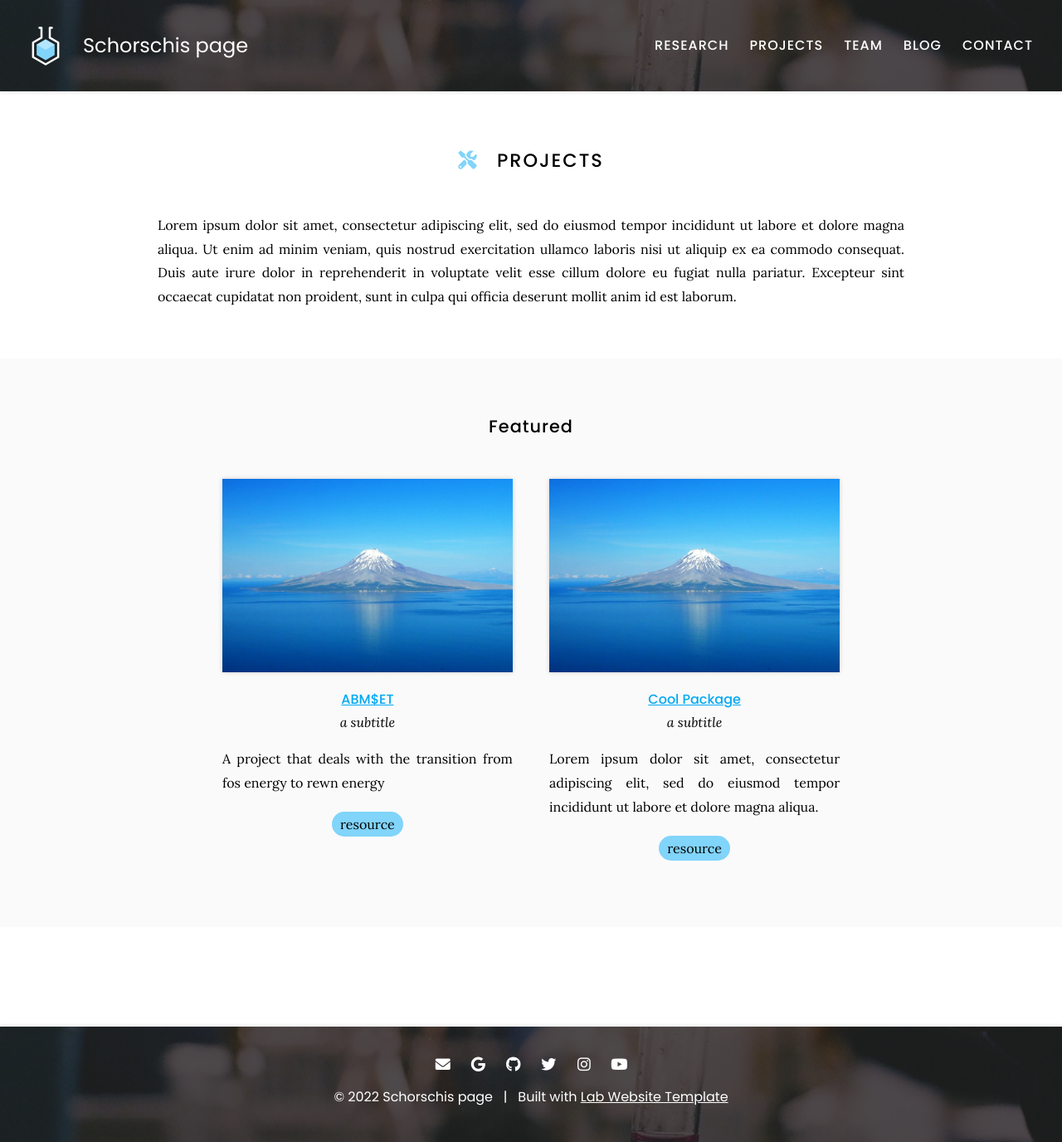
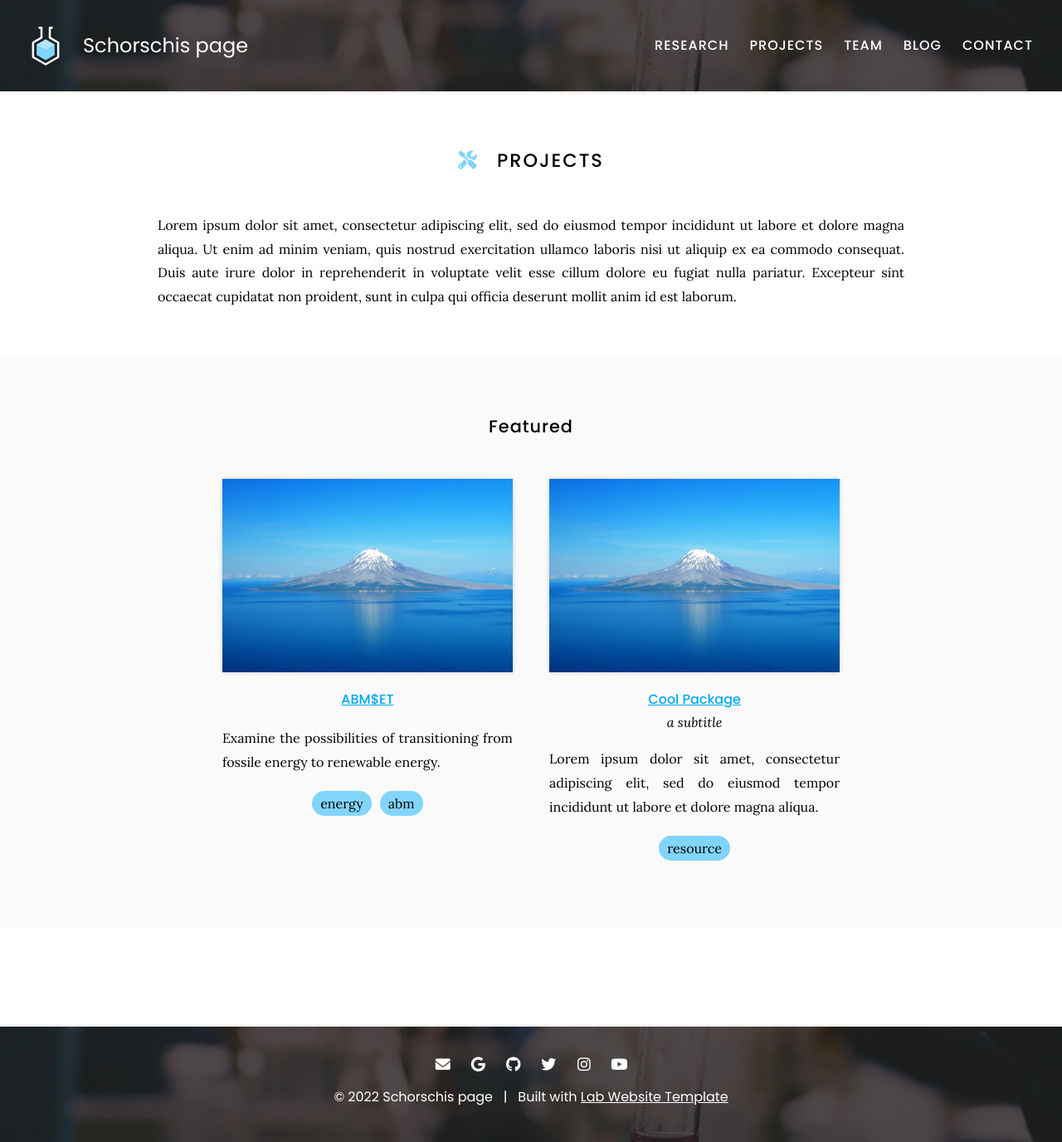
Before and after one commit to geowei1/geowei1.github.io, a Jekyll site: the page built from projects/index.md, in a window 1280 px wide. Shown: the whole page at 83% size. Built offline with Jekyll 4.4.1, drawn with Linux system fonts in a browser that asks for light colours.

Commit message:
Update tools.yaml

```diff
--- a/_data/tools.yaml
+++ b/_data/tools.yaml
@@ -1,12 +1,12 @@
 - title: ABM$ET
-  subtitle: a subtitle
   group: featured
   image: images/photo.jpg
   link: /projects/project1
-  description: A project that deals with the transition from fos energy to rewn energy
+  description: Examine the possibilities of transitioning from fossile energy to renewable energy.
   repo: greenelab/lab-website-template
   tags:
-    - resource
+    - energy
+    - abm
 
 - title: Cool Package
   subtitle: a subtitle
```
